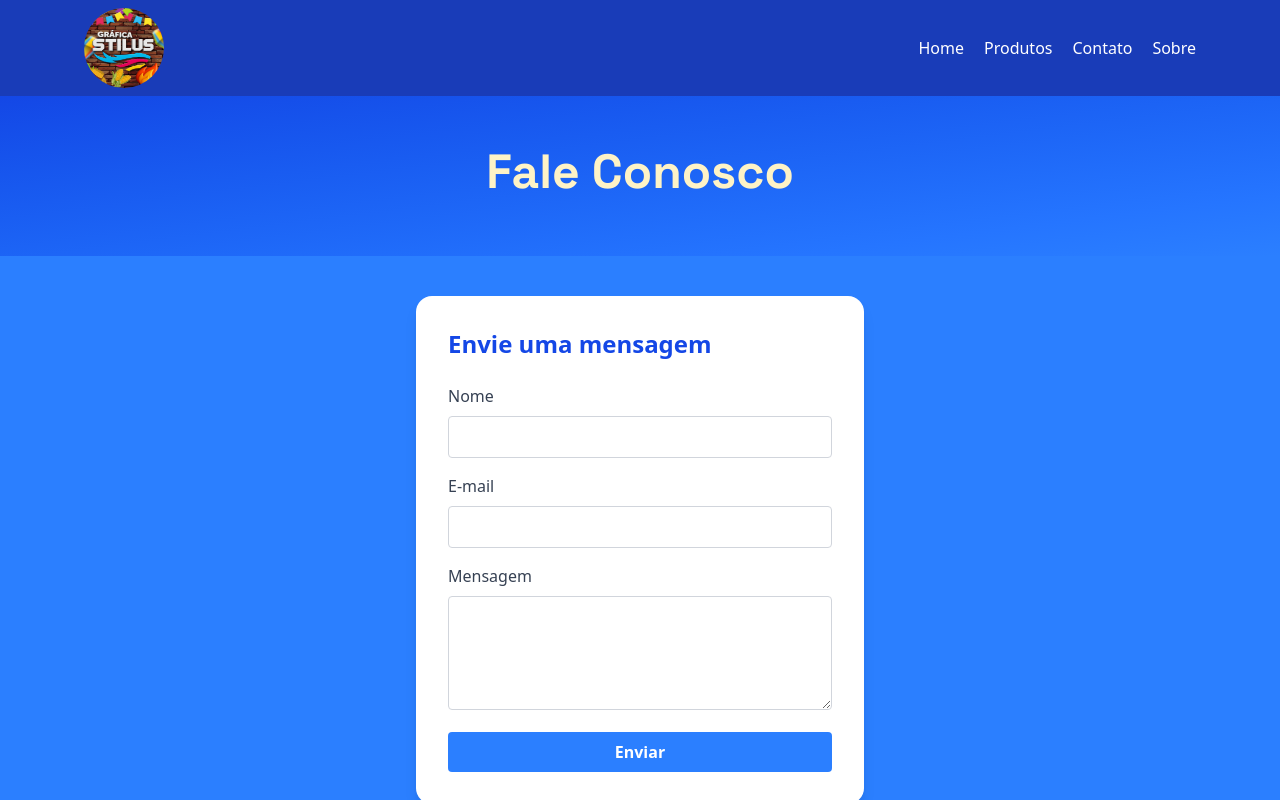
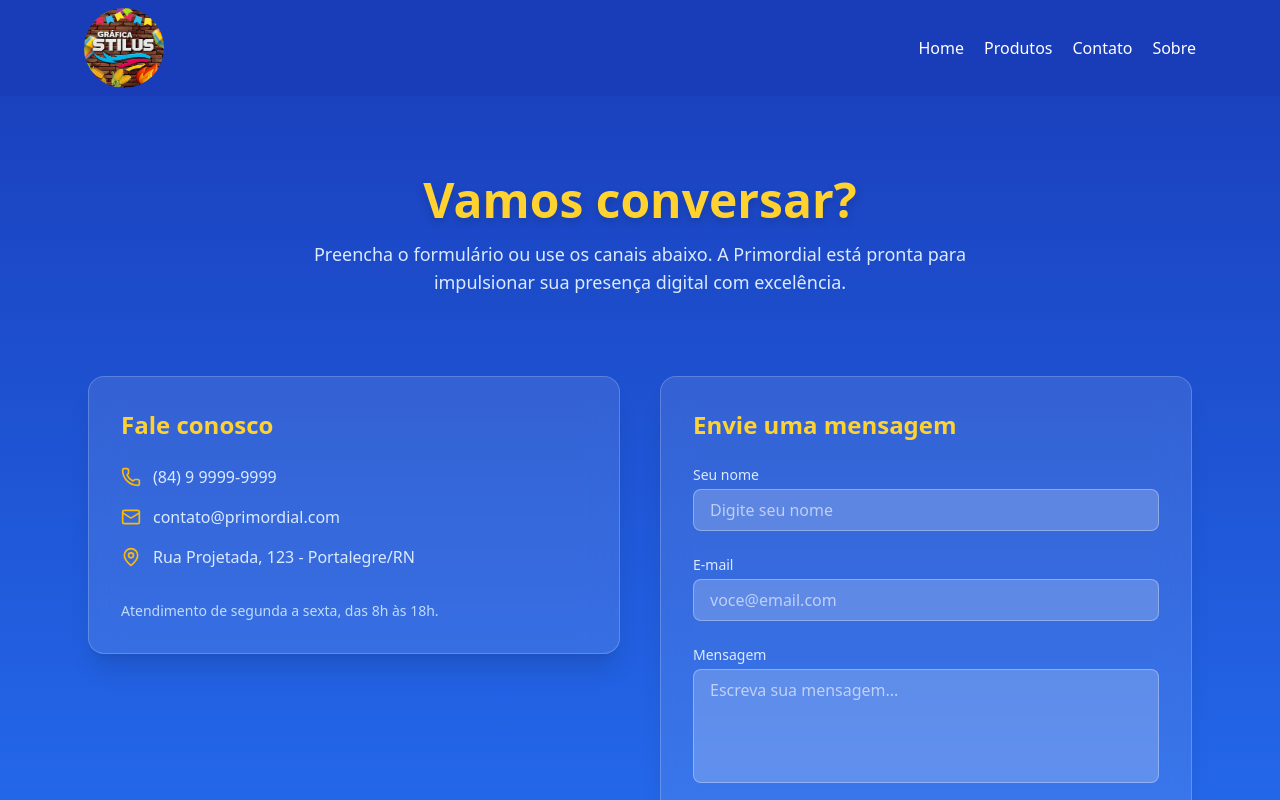
Before and after one commit to Aruturiz/graficastilu, a React (Vite) app in the folder grafica-stilus/: page /contato in a window 1280 px wide. Shown: the top 800 px of the page. Built offline with nearby package versions, Linux system fonts and the light colour scheme.

Commit message:
commit 12-07

```diff
--- a/grafica-stilus/package.json
+++ b/grafica-stilus/package.json
@@ -11,6 +11,7 @@
   },
   "dependencies": {
     "@tailwindcss/vite": "^4.1.10",
+    "lucide-react": "^0.525.0",
     "react": "^19.1.0",
     "react-dom": "^19.1.0",
     "react-router-dom": "^7.6.2"
--- a/grafica-stilus/src/pages/Contato.jsx
+++ b/grafica-stilus/src/pages/Contato.jsx
@@ -1,59 +1,89 @@
 import NavBar from './NavBar';
 import Footer from './Footer';
-import grafico from '../assets/Imagens/home/grafico.png';
+import { Mail, Phone, MapPin, Send } from 'lucide-react';
 
 function Contato() {
   return (
-    <div>
+    <div className="bg-gradient-to-t from-blue-500 to-blue-800  min-h-screen text-white">
       <NavBar />
 
-      {/* Cabeçalho */}
-      <div className="relative min-h-[20vh] flex flex-col justify-center items-center bg-gradient-to-br font from-blue-700 to-blue-500 text-amber-100 p-2">
-        <h1 className="text-5xl font-bold mb-2">Fale Conosco</h1>
+      {/* Título com destaque */}
+      <header className="text-center py-20 px-6">
+        <h1 className="text-5xl font-extrabold text-amber-300 drop-shadow-lg mb-4">
+          Vamos conversar?
+        </h1>
+        <p className="text-lg max-w-2xl mx-auto text-blue-100">
+          Preencha o formulário ou use os canais abaixo. A Primordial está pronta para impulsionar sua presença digital com excelência.
+        </p>
+      </header>
 
-      </div>
+      {/* Conteúdo */}
+      <section className="max-w-6xl mx-auto px-6 pb-20 grid md:grid-cols-2 gap-10 items-start">
 
-      {/* Seção de Contato */}
-      <div className="flex flex-col md:flex-row justify-center items-center gap-10 p-10 bg-blue-500">
+        {/* Card de Contato */}
+        <div className="bg-white/10 backdrop-blur-lg border border-white/20 rounded-2xl p-8 shadow-xl transition-all duration-300">
+          <h2 className="text-2xl font-bold text-amber-300 mb-6">Fale conosco</h2>
+          <ul className="space-y-4 text-blue-100">
+            <li className="flex items-center gap-3">
+              <Phone className="text-amber-400" size={20} />
+              (84) 9 9999-9999
+            </li>
+            <li className="flex items-center gap-3">
+              <Mail className="text-amber-400" size={20} />
+              contato@primordial.com
+            </li>
+            <li className="flex items-center gap-3">
+              <MapPin className="text-amber-400" size={20} />
+              Rua Projetada, 123 - Portalegre/RN
+            </li>
+          </ul>
+          <div className="mt-8 text-sm text-blue-200">
+            Atendimento de segunda a sexta, das 8h às 18h.
+          </div>
+        </div>
 
         {/* Formulário */}
-        <form className="bg-white p-8 rounded-2xl shadow-lg w-full max-w-md">
-          <h2 className="text-2xl font-bold text-blue-700 mb-6">Envie uma mensagem</h2>
+        <form className="bg-white/10 backdrop-blur-lg border border-white/20 rounded-2xl p-8 shadow-xl space-y-6 text-gray-100">
+          <h2 className="text-2xl font-bold text-amber-300">Envie uma mensagem</h2>
 
-          <div className="mb-4">
-            <label className="block text-gray-700 mb-2">Nome</label>
+          <div>
+            <label className="block mb-1 text-sm text-blue-100">Seu nome</label>
             <input
               type="text"
-              className="w-full border border-gray-300 rounded px-3 py-2 focus:outline-none focus:ring focus:ring-blue-400"
+              placeholder="Digite seu nome"
+              className="w-full px-4 py-2 rounded-lg bg-white/20 border border-white/30 placeholder:text-white/60 focus:outline-none focus:ring focus:ring-amber-400 text-white"
               required
             />
           </div>
 
-          <div className="mb-4">
-            <label className="block text-gray-700 mb-2">E-mail</label>
+          <div>
+            <label className="block mb-1 text-sm text-blue-100">E-mail</label>
             <input
               type="email"
-              className="w-full border border-gray-300 rounded px-3 py-2 focus:outline-none focus:ring focus:ring-blue-400"
+              placeholder="voce@email.com"
+              className="w-full px-4 py-2 rounded-lg bg-white/20 border border-white/30 placeholder:text-white/60 focus:outline-none focus:ring focus:ring-amber-400 text-white"
               required
             />
           </div>
 
-          <div className="mb-4">
-            <label className="block text-gray-700 mb-2">Mensagem</label>
+          <div>
+            <label className="block mb-1 text-sm text-blue-100">Mensagem</label>
             <textarea
-              className="w-full border border-gray-300 rounded px-3 py-2 focus:outline-none focus:ring focus:ring-blue-400"
               rows="4"
+              placeholder="Escreva sua mensagem..."
+              className="w-full px-4 py-2 rounded-lg bg-white/20 border border-white/30 placeholder:text-white/60 focus:outline-none focus:ring focus:ring-amber-400 text-white resize-none"
               required
-            ></textarea>
+            />
           </div>
 
-          <button className="w-full bg-blue-500 text-white font-bold py-2 rounded hover:bg-blue-600 transition-colors">
-            Enviar
+          <button
+            type="submit"
+            className="w-full bg-amber-400 hover:bg-amber-500 text-blue-900 font-bold py-2 rounded-lg transition-colors flex items-center justify-center gap-2"
+          >
+            <Send size={18} /> Enviar
           </button>
         </form>
-
-
-      </div>
+      </section>
 
       <Footer />
     </div>
--- a/grafica-stilus/src/pages/Produtos.jsx
+++ b/grafica-stilus/src/pages/Produtos.jsx
@@ -29,9 +29,9 @@ function Produtos() {
             <h2 className="text-2xl font-bold text-blue-700 mb-4">{produto.titulo}</h2>
             <img src={produto.imagem} alt={produto.titulo} className="w-32 h-32 object-contain mb-4" />
             <p className="text-gray-700 text-center mb-6">{produto.descricao}</p>
-            <button className="bg-blue-500 text-white px-6 py-2 rounded-full hover:bg-blue-600 transition-colors">
+            <a href='https://wa.me/558498649725'><button className="bg-blue-500 text-white px-6 py-2 rounded-full hover:bg-blue-600 transition-colors">
               Pedir Orçamento
-            </button>
+            </button></a>
           </div>
         ))}
       </div>
```
Also changed, not shown: grafica-stilus/src/pages/Sobre.jsx (+60 -50 lines), 1 other file (tests, documents, lock files or other folders).
